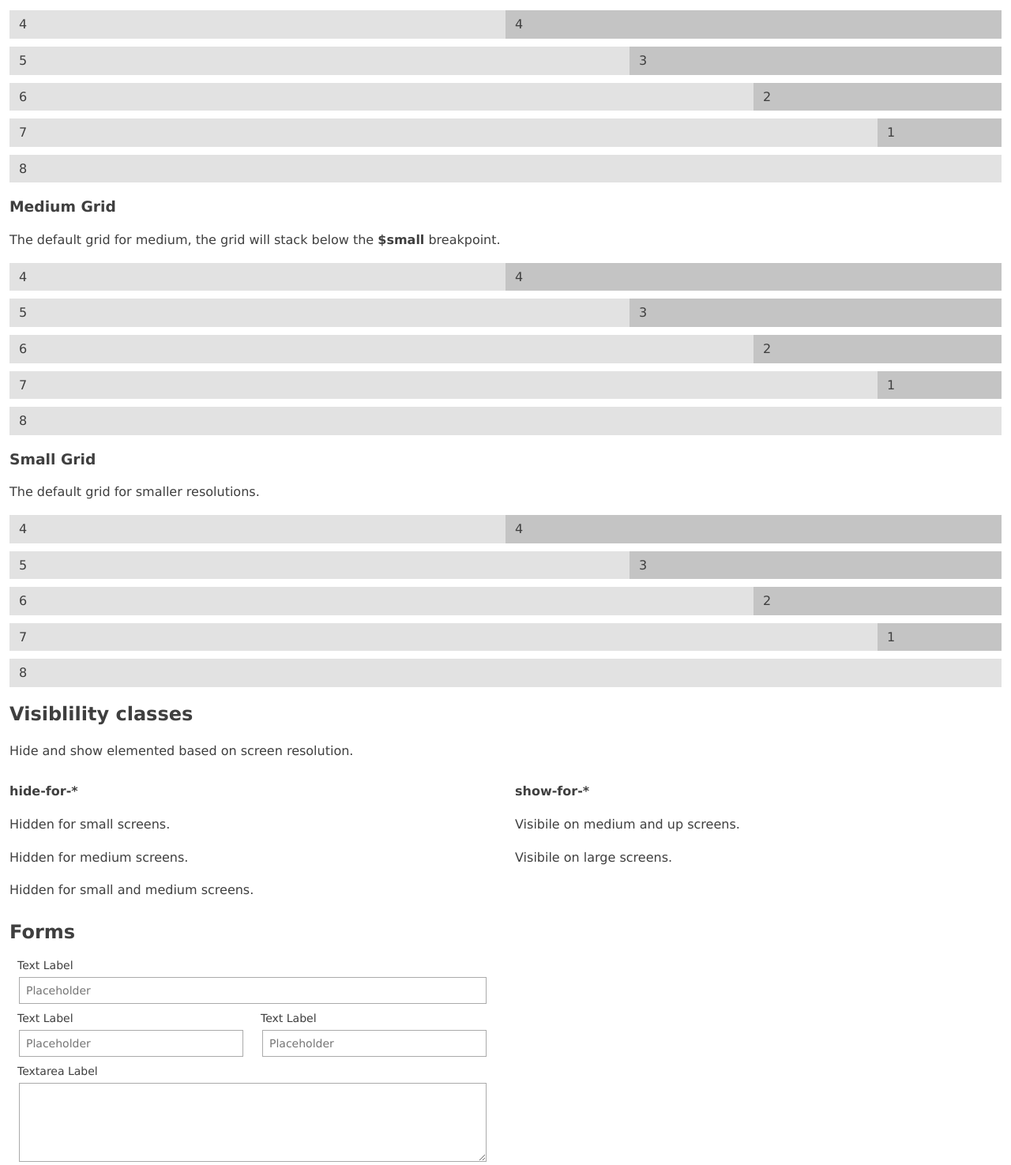
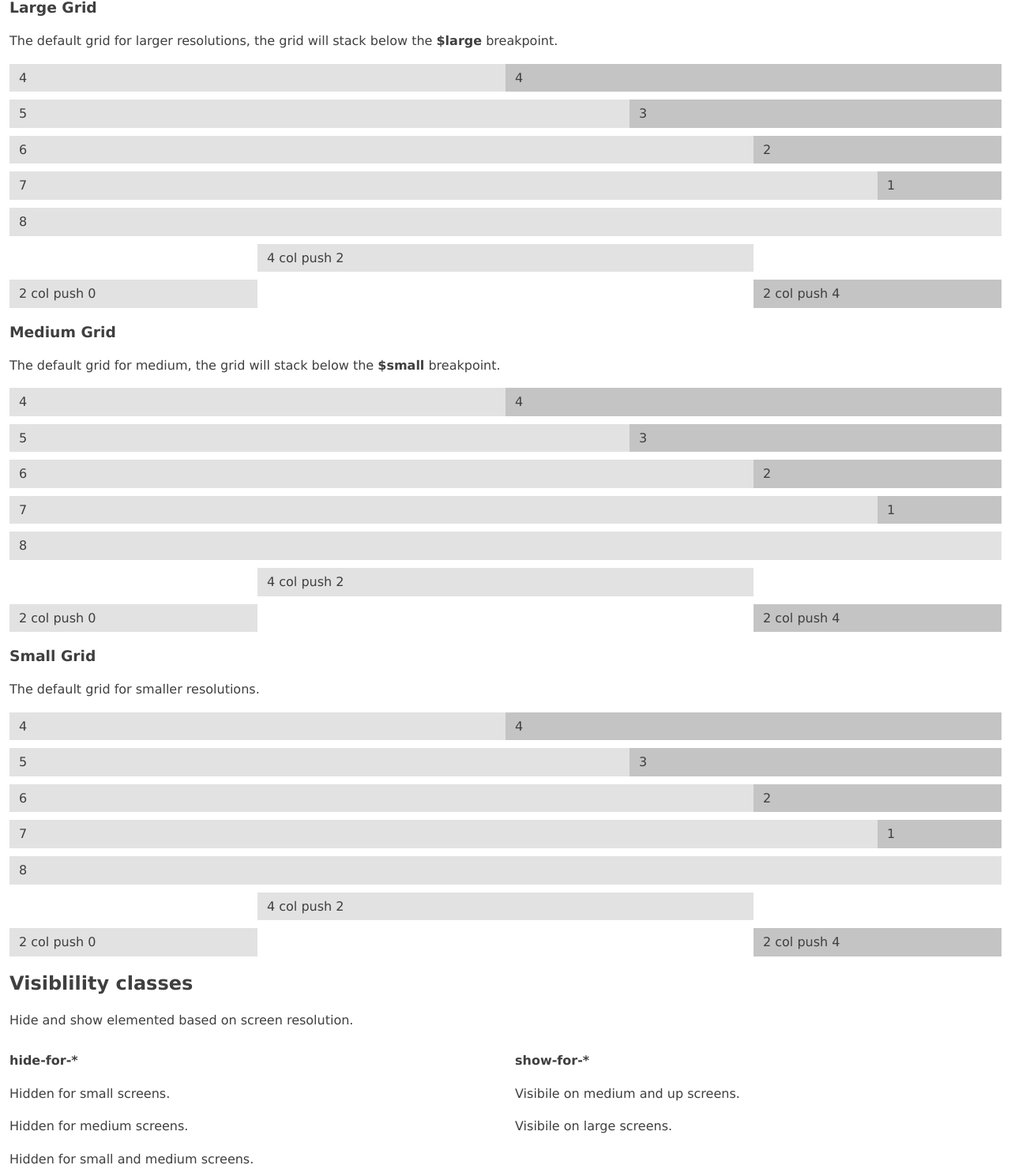
Before and after one commit to jackpopp/griddle, a website: page index.html in a window 1280 px wide. Shown: the part 314-1789 px from the top of the page at 79% size. Drawn offline with Linux system fonts and the light colour scheme.

Commit message:
Added push grid and documentation

```diff
--- a/index.html
+++ b/index.html
@@ -27,6 +27,9 @@
 						<h2>The Grid</h2>
 						<p>
 							The responsive grid can be set to any number of columns by specifying the <strong>$columns</strong><i>(default 8)</i> variable before building the sass file and has options for different column widths depending on screen size.
+						</p>
+						<p>
+							The grid will also allow us to push columns accross the row by adding the <strong>push-*</strong> to class, this will push the column along by the amount of columns specified.
 						</p>
 					</div>
 				</div>
@@ -61,6 +64,13 @@
 							</div>
 							<div class="row">
 								<div class="col-8">8</div>
+							</div>
+							<div class="row">
+								<div class="col-4 push-2">4 col push 2</div>
+							</div>
+							<div class="row">
+								<div class="col-2">2 col push 0</div>
+								<div class="col-2 push-4">2 col push 4</div>
 							</div>
 						</div>
 					</div>
@@ -98,6 +108,13 @@
 							<div class="row">
 								<div class="col-8 col-8-med">8</div>
 							</div>
+							<div class="row">
+								<div class="col-4 col-4-med push-2 push-2-med">4 col push 2</div>
+							</div>
+							<div class="row">
+								<div class="col-2 col-2-med">2 col push 0</div>
+								<div class="col-2 col-2-med push-4 push-4-med">2 col push 4</div>
+							</div>
 						</div>
 					</div>
 				</div>
@@ -133,6 +150,13 @@
 							</div>
 							<div class="row">
 								<div class="col-8 col-8-med col-8-small">8</div>
+							</div>
+							<div class="row">
+								<div class="col-4 col-4-med col-4-small push-2 push-2-med push-2-small">4 col push 2</div>
+							</div>
+							<div class="row">
+								<div class="col-2 col-2-med col-2-small">2 col push 0</div>
+								<div class="col-2 col-2-med col-2-small push-4 push-4-med push-4-small">2 col push 4</div>
 							</div>
 						</div>
 					</div>
--- a/src/css/griddle.sass
+++ b/src/css/griddle.sass
@@ -79,6 +79,14 @@ body
 h1,h2,h3,h4,h5,h6,p,a
 	color: $bodyColor
 
+// copy
+h1,h2,h3,h4,h5,h6,p
+	margin-top: 10px
+p
+	font-size: 16px
+	line-height: 1.6
+	margin-bottom: 16px
+
 a
 	color: $mainColor
 	text-decoration: none
@@ -135,15 +143,6 @@ button
 		&:hover
 			background-color: darken($blandColor, 10%)
 
-// copy
-
-h1,h2,h3,h4,h5,h6,p
-	margin-top: 10px
-p
-	font-size: 16px
-	line-height: 1.6
-	margin-bottom: 16px
-
 // GRID
 
 .container
@@ -177,14 +176,26 @@ p
 			@media only screen and (min-width: $large)
 				width: 100%/ ($columns / $i)
 			@extend .column
+		.push-#{$i}
+			@media only screen and (min-width: $large)
+				margin-left: 100%/ ($columns / $i)
+
 		.col-#{$i}-med
 			@media only screen and (min-width: $medium) and (max-width: $large - 1)
 				width: 100%/ ($columns / $i)
 			@extend .column
+		.push-#{$i}-med
+			@media only screen and (min-width: $medium) and (max-width: $large - 1)
+				margin-left: 100%/ ($columns / $i)
+
 		.col-#{$i}-small
 			@extend .column
 			@media only screen and (max-width: $medium - 1)
 				width: 100%/ ($columns / $i)
+		.push-#{$i}-small
+			@media only screen and (max-width: $medium - 1)
+				margin-left: 100%/ ($columns / $i)
+
 
 
 @include createColumns
```
Also changed, not shown: docs/css/griddle.css.
